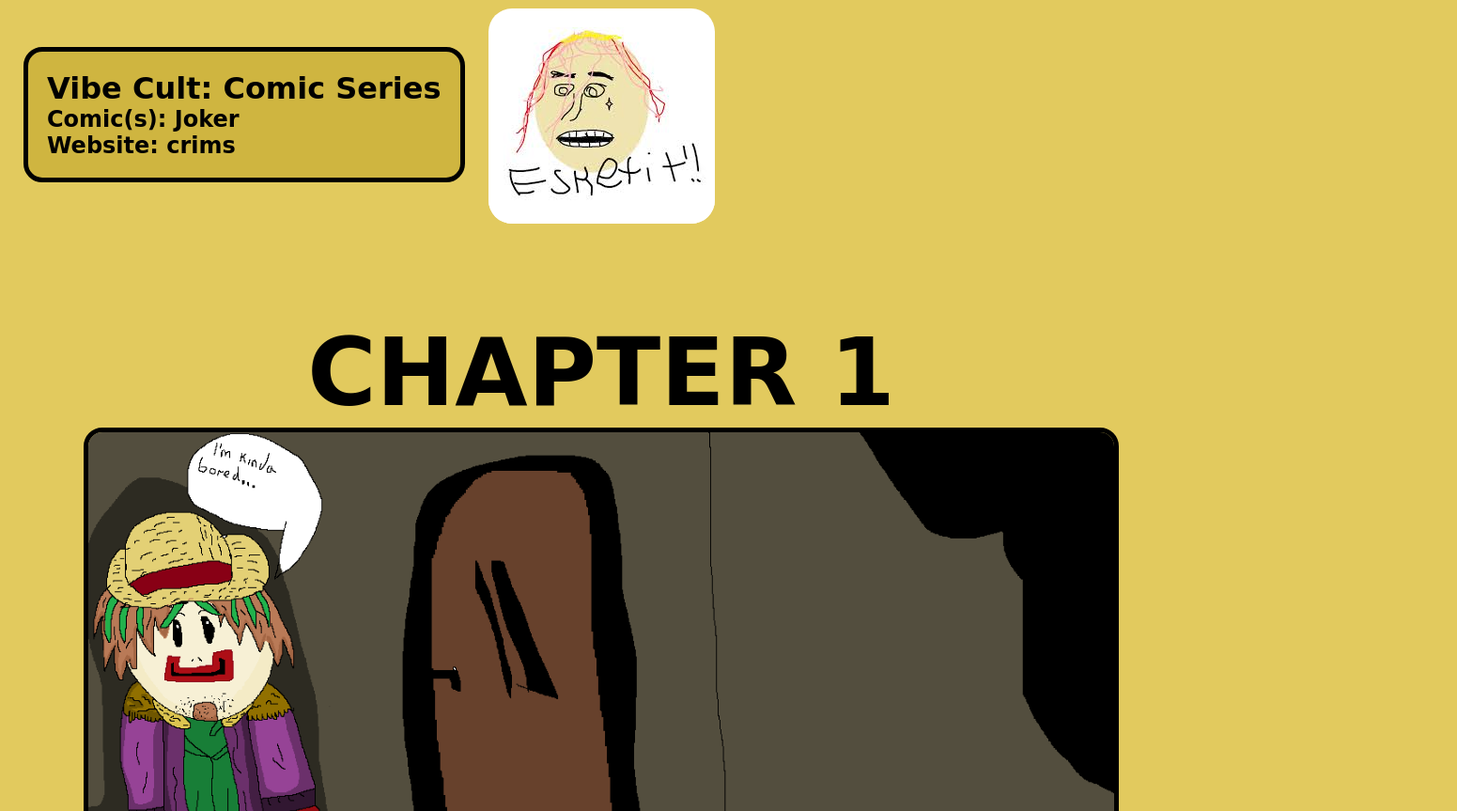
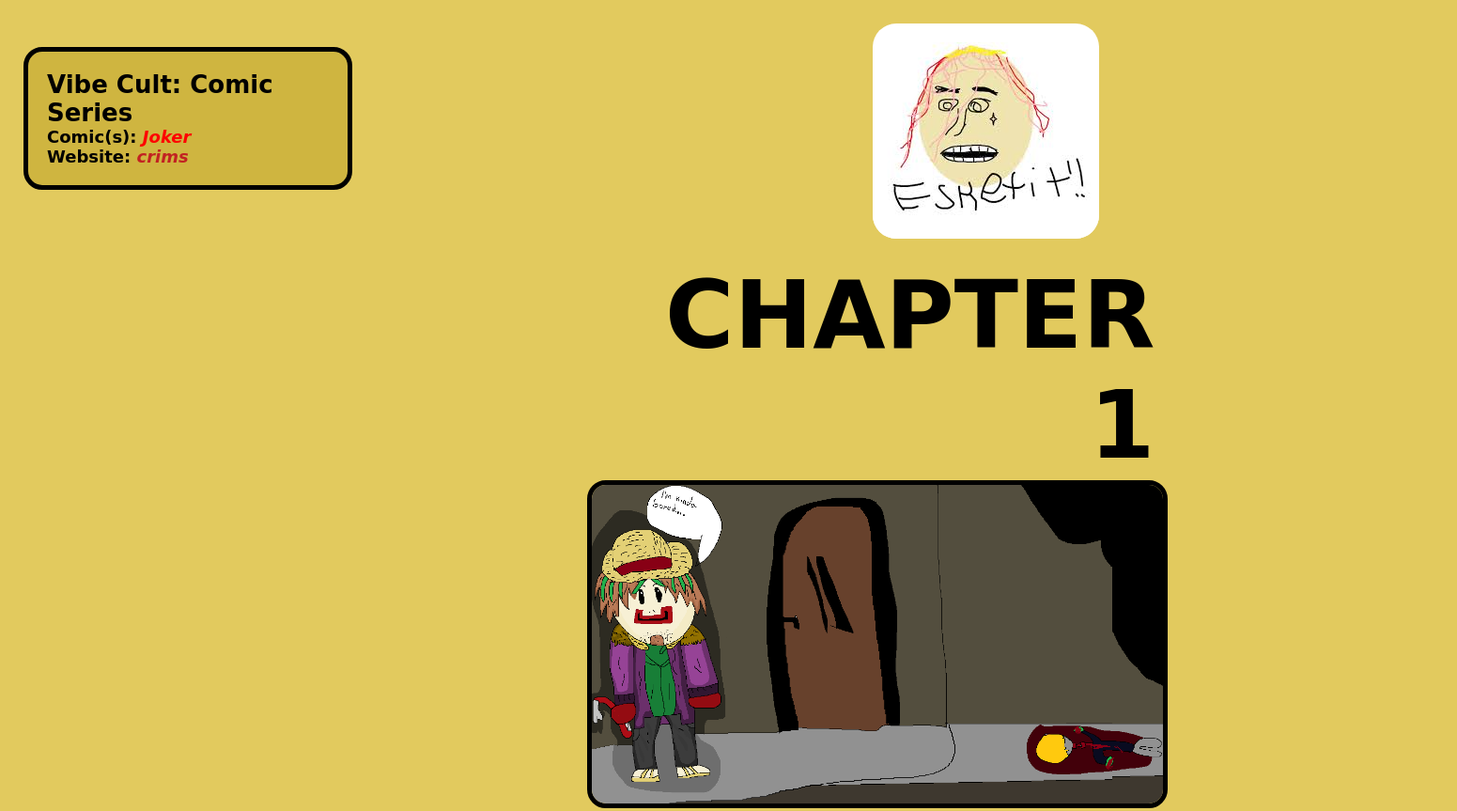
Before and after one commit to crimscode/joker-lore-website, a plain HTML site: page index.html in a window 1280 px wide. Shown: the top 863 px of the page at 94% size, 1551 px wide, since content can reach past the window. Drawn offline with Linux system fonts and the light colour scheme; a web font is replaced by a local one.

Commit message:
Changed layout and sizes

```diff
--- a/index.html
+++ b/index.html
@@ -10,6 +10,8 @@
 </head>
 <body>
     <main>
+        <img src="imgs/important/My_fav_pokemon.jpg" alt="VIBE_CULT_LOGO" class="website-logo">
+
         <div class="header-wrapper">
             <h1>Vibe Cult: Comic Series</h1>
             <div class="credit">
@@ -19,18 +21,17 @@
         </div>
 
         <section id="comics">
-            <img src="imgs/important/My_fav_pokemon.jpg" alt="VIBE_CULT_LOGO" class="website-logo">
-            <div class="chapter-header-wrapper">
-                <h2 class="chapter-header">CHAPTER 1</h2>
-            </div>
             <article class="comic-wrapper">
+                <div class="chapter-header-wrapper">
+                    <h2 class="chapter-header">CHAPTER 1</h2>
+                </div>
                 <img src="imgs/comics/ch1/ch1_panel1.png" alt="PANEL1" class="panel ch1_panel">
                 <img src="imgs/comics/ch1/ch1_panel2.png" alt="PANEL2" class="panel ch1_panel">
                 <img src="imgs/comics/ch1/ch1_panel3.png" alt="PANEL3" class="panel ch1_panel">
                 <img src="imgs/comics/ch1/ch1_panel4.png" alt="PANEL4" class="panel ch1_panel">
                 <img src="imgs/comics/ch1/ch1_panel5.png" alt="PANEL5" class="panel ch1_panel">
                 <img src="imgs/comics/ch1/ch1_panel6.png" alt="PANEL6" class="panel ch1_panel">
-                <img src="imgs/comics/ch1/ch1_panel7-tbc.png" alt="PANEL7-tbc" class="ch1_panel">
+                <img src="imgs/comics/ch1/ch1_panel7-tbc.png" alt="PANEL7-tbc" class="panel ch1_panel">
             </article>
         </section>
     </main>
--- a/style.css
+++ b/style.css
@@ -13,27 +13,31 @@ body{
 
 /* comic panels */
 .panel{
-    display: block;
-    width: 60%;
+    width: 95%;
     margin: 0px auto;
-    margin-bottom: 50px;
+    margin-bottom: 30px;
     border-radius: 20px;
     border: 5px solid #000;
 }
 
 /* spans */
 .joker {
+    color: red;
+    font-style: italic;
 }
 .crims {
+    color: rgb(194, 34, 34);
+    font-style: italic;
 }
 
 /* ^^^ GENERAL ^^^ */
 
 .website-logo{
+    position: absolute;
+    right: 110px;
     border-radius: 25px;
     padding-top: 20px;
     background-color: #fff;
-    margin-top: -160px;
 }
 
 /* header, credit */
@@ -42,13 +46,15 @@ body{
     top: 50px;
     background-color: rgb(207, 181, 64);
     border-radius: 20px;
-    width: fit-content;
+    width: 300px;
     padding: 20px;
     border: 5px solid #000;
     margin-top: 25px;
     margin-left: 25px;
+    font-size: 13px;
 }
 .credit {
+    font-size: 12px;
 }
 
 /* comic panels */
@@ -64,8 +70,15 @@ body{
     font-size: 100px;
     font-family: 'Koulen', cursive;
     margin-top: 100px;
+    text-align: right;
+    margin-right: 25px;
 }
 .comic-wrapper {
+    display: flex;
+    flex-direction: column;
+    position: relative;
+    right: -23%;
+    width: 50%;
 }
 .ch1_panel {
 }
```
